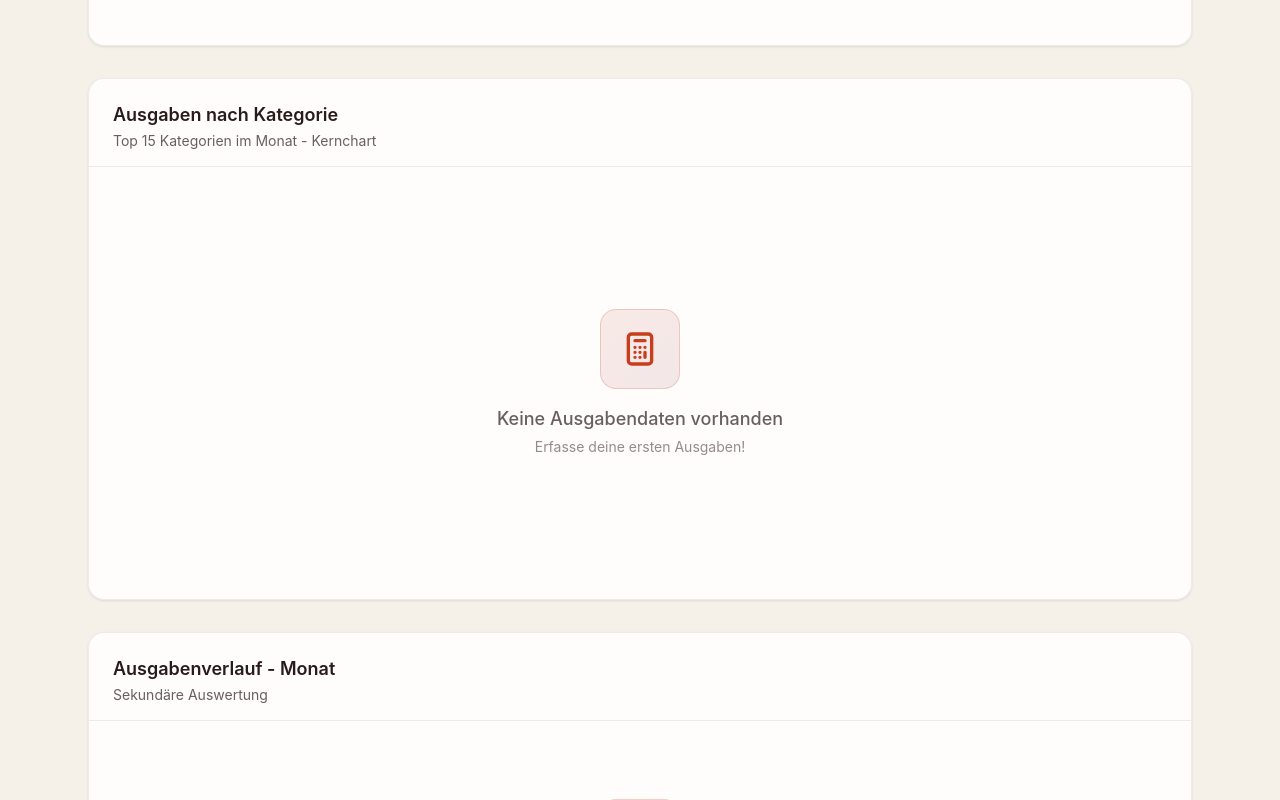
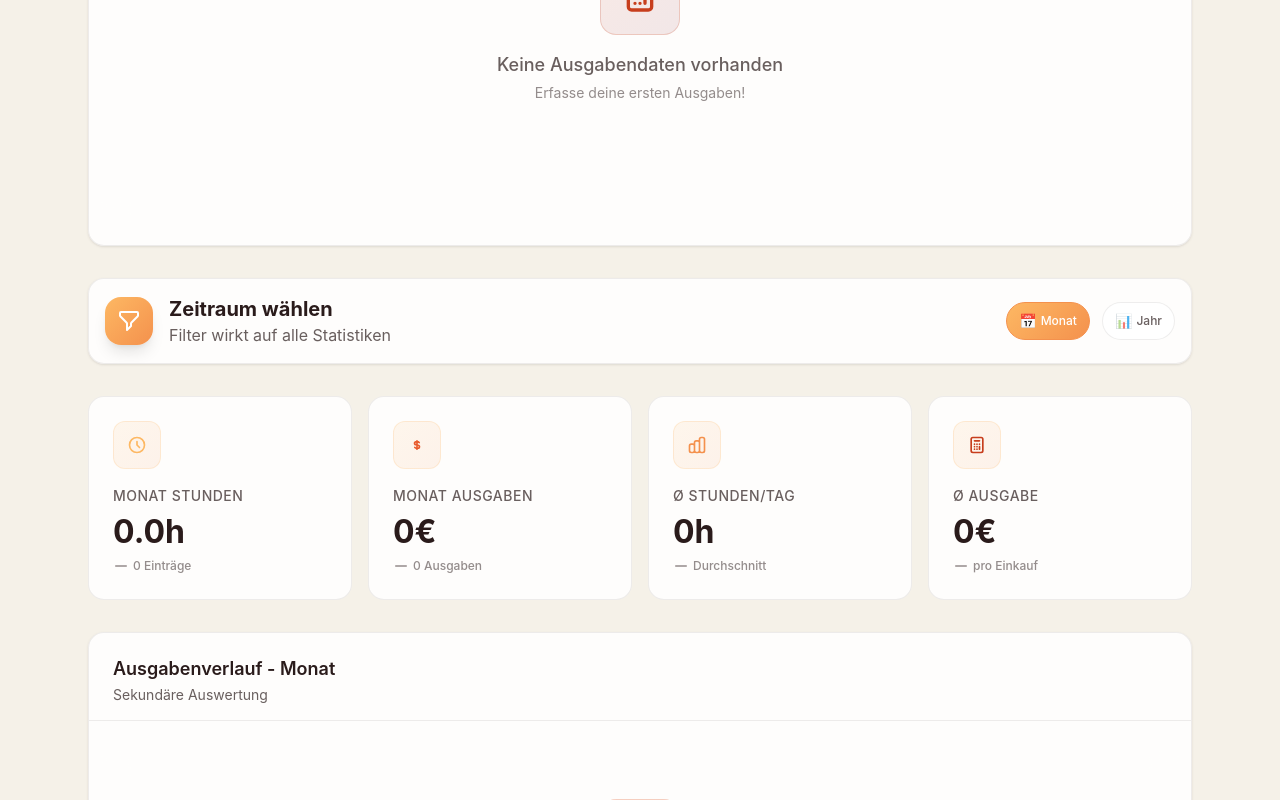
Before and after one commit to Gamble182/otterbau, a Next.js app: page / in a window 1280 px wide. Shown: the part 1415-2215 px from the top of the page. Built offline with nearby package versions, Linux system fonts and the light colour scheme.

Commit message:
redesigned homepage

```diff
--- a/src/app/page.tsx
+++ b/src/app/page.tsx
@@ -59,19 +59,10 @@ function HomePage() {
           onExpenseClick={openExpenseDialog}
         />
 
-        {/* Section 2: Globaler Zeit-Filter */}
-        <TimeFilter
-          timeFilter={timeFilter}
-          onTimeFilterChange={setTimeFilter}
-        />
-
-        {/* Section 3: Relevante Statistiken basierend auf Zeitfilter */}
-        <DashboardStats stats={stats} timeFilter={timeFilter} />
-
-        {/* Section 4: Projektfortschritt */}
+        {/* Section 2: Projektfortschritt */}
         <ProjectProgress />
 
-        {/* Section 5: Kern-Charts - größer und prominenter */}
+        {/* Section 3: Kern-Charts - größer und prominenter */}
 
         {/* Chart 1: Arbeitsstunden pro Person (Kernchart) */}
         <WorkHoursChart filterDates={filterDates} timeFilter={timeFilter} />
@@ -81,6 +72,15 @@ function HomePage() {
           filterDates={filterDates}
           timeFilter={timeFilter}
         />
+
+        {/* Section 4: Globaler Zeit-Filter */}
+        <TimeFilter
+          timeFilter={timeFilter}
+          onTimeFilterChange={setTimeFilter}
+        />
+
+        {/* Section 5: Relevante Statistiken basierend auf Zeitfilter */}
+        <DashboardStats stats={stats} timeFilter={timeFilter} />
 
         {/* Chart 3: Ausgabenverlauf (sekundär) */}
         <ExpenseTimelineChart timeFilter={timeFilter} />
```
